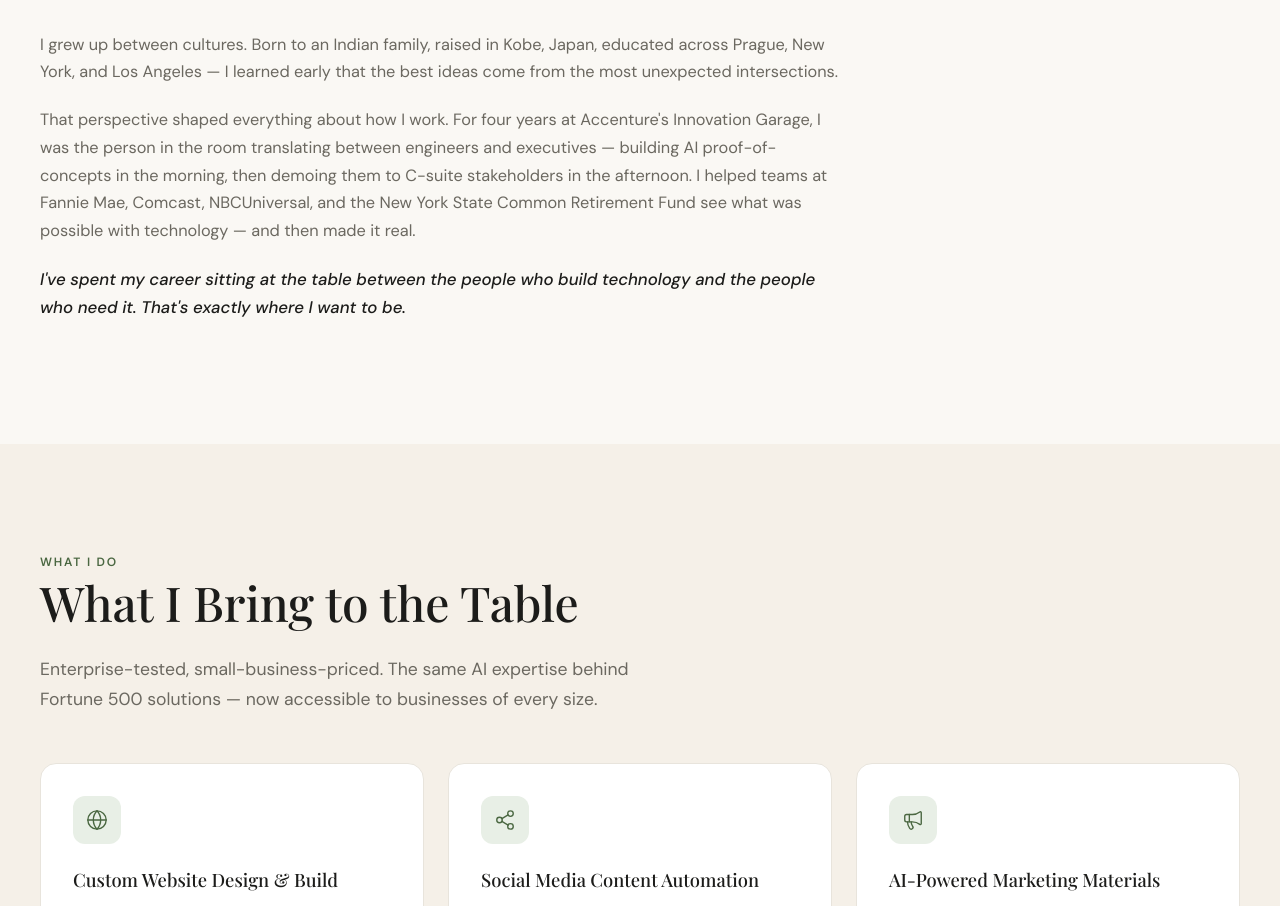
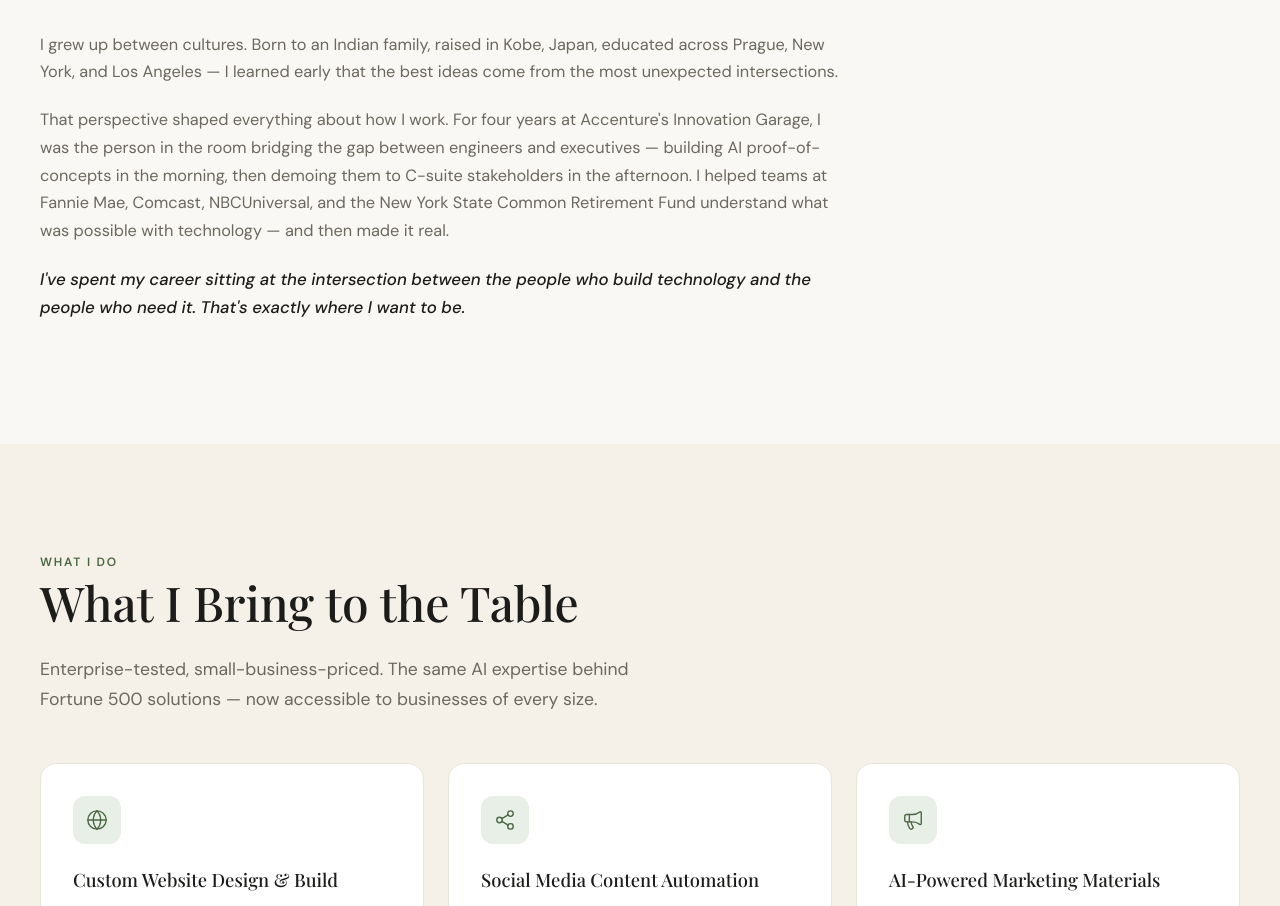
Before and after one commit to joeshsethi/joesh-landing-page, a React (Vite) app: page / in a window 1280 px wide. Shown: the part 1038-1944 px from the top of the page. Built offline with nearby package versions, Linux system fonts and the light colour scheme; a web font is replaced by a local one.

Commit message:
Update About section copy

```diff
--- a/src/components/About.jsx
+++ b/src/components/About.jsx
@@ -43,14 +43,14 @@ export default function About() {
               <p>
                 That perspective shaped everything about how I work. For four years
                 at Accenture's Innovation Garage, I was the person in the room
-                translating between engineers and executives — building AI
+                bridging the gap between engineers and executives — building AI
                 proof-of-concepts in the morning, then demoing them to C-suite
                 stakeholders in the afternoon. I helped teams at Fannie Mae, Comcast,
-                NBCUniversal, and the New York State Common Retirement Fund see what was possible
+                NBCUniversal, and the New York State Common Retirement Fund understand what was possible
                 with technology — and then made it real.
               </p>
               <p className="about-closer">
-                I've spent my career sitting at the table between the people who
+                I've spent my career sitting at the intersection between the people who
                 build technology and the people who need it. That's exactly where
                 I want to be.
               </p>
```
